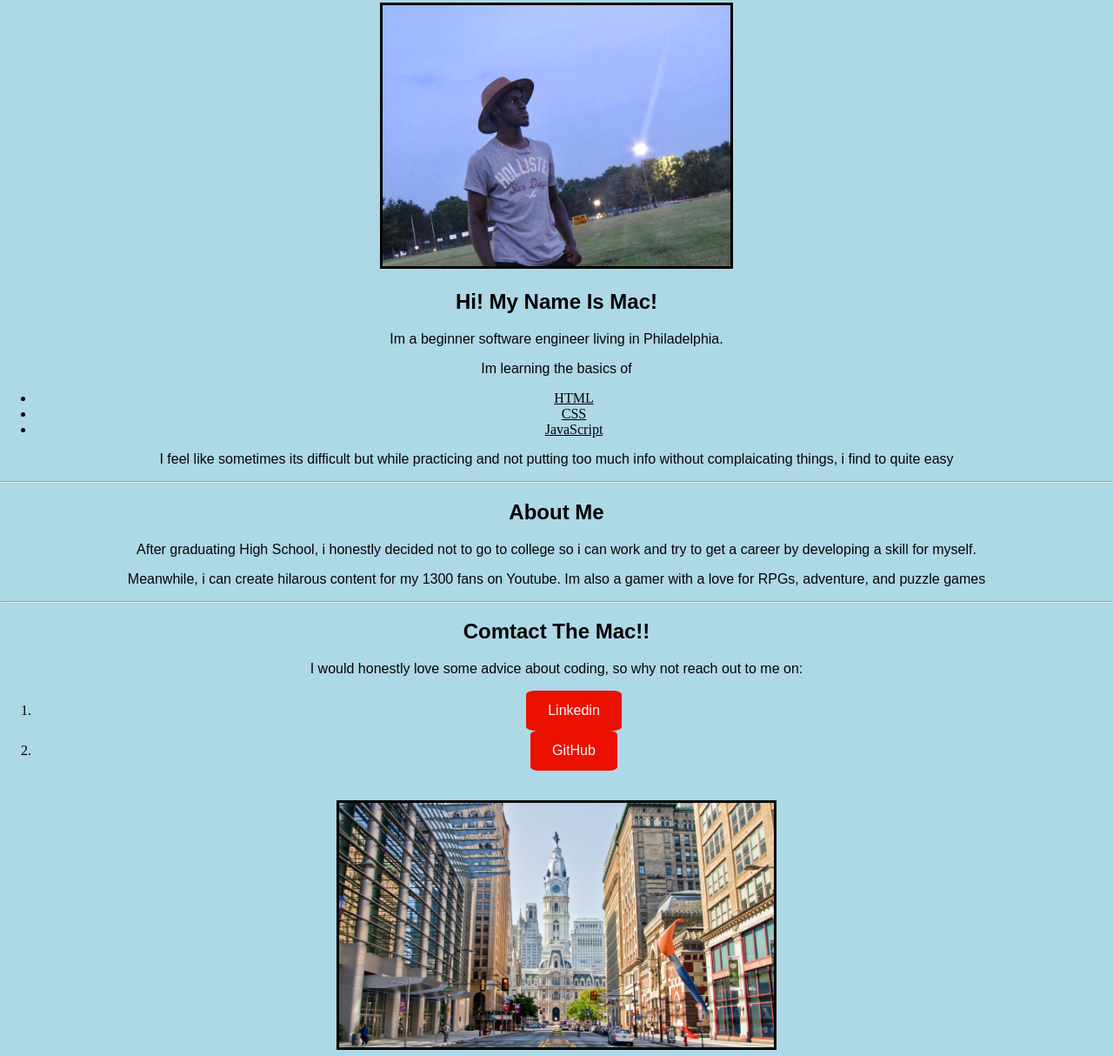
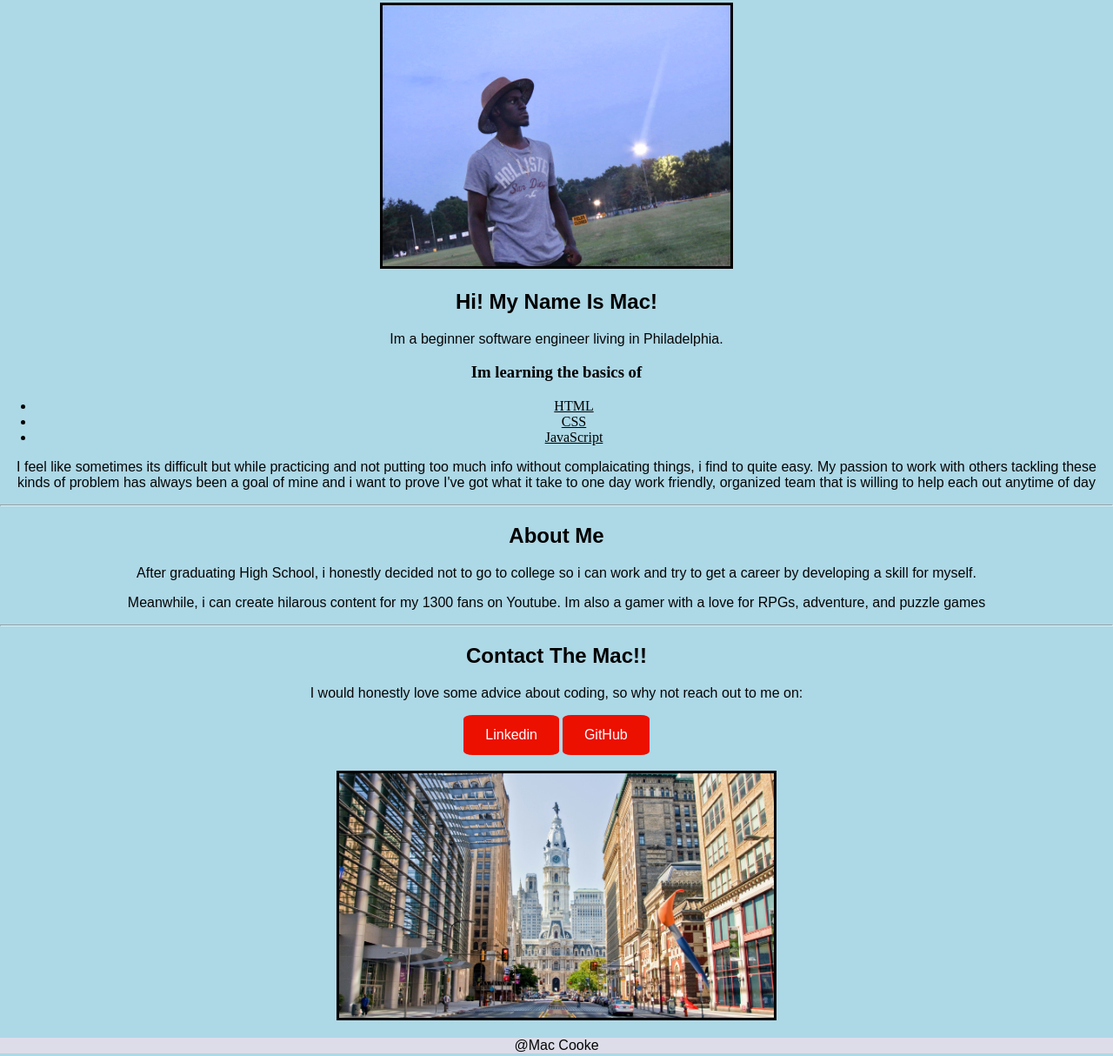
Before and after one commit to MacIsLyfe/Portfolio, a plain HTML site: page index.html in a window 1280 px wide. Shown: the part 111-1325 px from the top of the page at 87% size. Drawn offline with Linux system fonts and the light colour scheme.

Commit message:
Update index.html
a more detailed HTML portfolio with pseudo- code

```diff
--- a/index.html
+++ b/index.html
@@ -3,10 +3,11 @@
 <head>
   <meta charset="utf-8">
   <meta name="viewport" content="width=device-width">
-  <title>Mac Portfilo</title>
+  <title>Mac's Portfilo</title>
   <link href="style.css" rel="stylesheet" type="text/css" />
 </head>
 
+<!--This beginning part displays my name using an h1 tag plus a strong font, followed by the p tag with an the em font and an img src, all wrapped with the div and header tags-->
 <body>
   <header>
     <div class="background">
@@ -17,18 +18,18 @@
     <div class=img>
     <img src="mac-hat.jpeg" width=400 alt="a picture of an awesome guy with a strawhat">
     </div>
-
   </header>
 
+  <!--This part is introducing my name, where im from and what im learning in this program -->
+  <main>
+    <article>
 
-
-  <main>
       <h2>Hi! My Name Is Mac!</h2>
       <div>
           <p>Im a beginner software engineer
             living in Philadelphia.</p>
 
-          <p>Im learning the basics of</p>
+          <h3>Im learning the basics of</h3>
         <div class = "list">
           <ul>
             <li>HTML</li>
@@ -38,30 +39,45 @@
         </div>
           <p>I feel like sometimes its difficult but while
               practicing and not putting too much info without
-            complaicating things, i find to quite easy</p>
+              complaicating things, i find to quite easy. My
+              passion to work with others tackling these kinds of
+              problem has always been a goal of mine and i want
+              to prove I've got what it take to one day work
+              friendly, organized team that is willing to help
+              each out anytime of day </p>
       </div>
 
+    </article>
+
+  <!--I put a horizonal rule for separation of the sections-->
   <hr>
+
+<!--This next part talks about my time in highschool and my knowledge on YouTube and Games, and they are wrapped in an article, and div tags. About Me is wrapped in an h2 tag-->
+  <article>
 
       <div>
        <h2>About Me</h2>
-          <p>After graduating High School, i honestly decided not to go to college so i can work and try to get a career
-           by developing a skill for myself.</p>
+<p>After graduating High School, i honestly decided not to go to
+college so i can work and try to get a career by developing a skill for myself.</p>
+
 <p>Meanwhile, i can create hilarous content for my 1300 fans on Youtube. Im also a gamer with a love for RPGs,
 adventure, and puzzle games </p>
       </div>
 
+  </article>
+
+  <!--Another horizonal rule for separation-->
   <hr>
 
+    <!--This part includes my contact info for both linkedin and
+     GitHib using a links with another img src, all wrapped in a div tag-->
         <div>
-          <h2>Comtact The Mac!!</h2>
-          <p>I would honestly love some advice about coding, so why not reach out to me on:</p>
+          <h2>Contact The Mac!!</h2>
+  <p>I would honestly love some advice about coding, so why not
+      reach out to me on:</p>
 
-        <div class = "list">
-          <ol>
-            <li><a href="www.linkedin.com/in/mcooke1700">Linkedin</a></li>
-            <li><a href="https://github.com/MacIsLyfe">GitHub</a></li>
-          </ol>
+     <a href="www.linkedin.com/in/mcooke1700">Linkedin</a>
+     <a href=https:www.github.com/MacIsLyfe>GitHub</a>
         </div>
 
      <br>
@@ -69,18 +85,16 @@
           <div class=img>
            <img src = "center-city.jpeg" width="500" alt="a picture of center city phildelphia">
         </div>
-
-        </div>
   </main>
 
 
-
+<!--This last part has the same background color as the header only with @Mac Cooke, concluded with the footer and div tags, thus ending the body -->
   <footer class="background">
     <div>
       <p>@Mac Cooke</p>
     </div>
   </footer>
-  <script src="script.js"></script>
+
 </body>
 
 </html>
```
Lines whose indentation alone changed are shown as unchanged.
